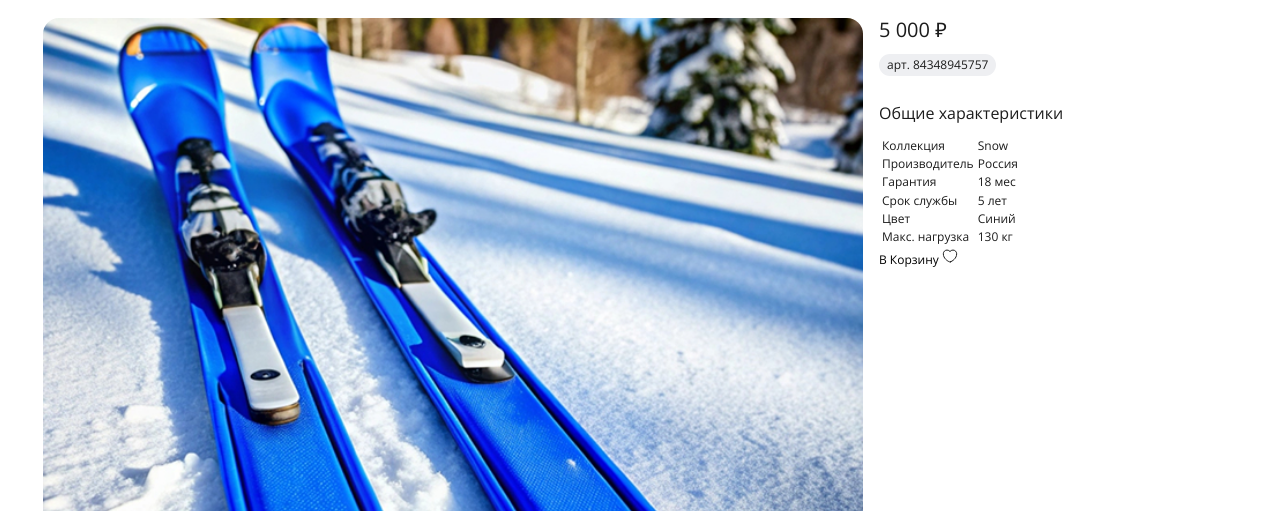
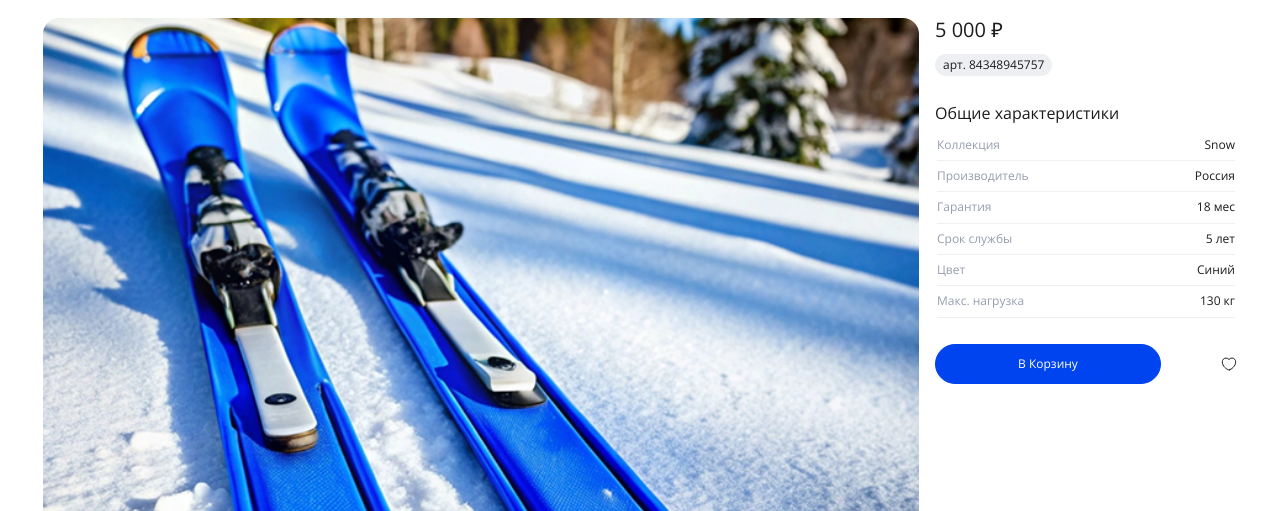
Before and after one commit to ruuuu/ski-people, a website built with Vite: page index.html in a window 1280 px wide. Shown: the part 289-800 px from the top of the page. Built offline with nearby package versions, Linux system fonts and the light colour scheme.

Commit message:
add info styles

```diff
--- a/index.html
+++ b/index.html
@@ -284,14 +284,16 @@
                 <td class="product__table-item">130 кг</td>
               </tr>
             </table>
-            <button class="product__button" type="button">В Корзину</button>
-            <button class="product__like-button">
+            <div class="info-buttons">
+              <button class="info-buttons__to-cart" type="button">В Корзину</button>
+              <button class="info-buttons__like">
                 <svg width="16" height="16" viewBox="0 0 16 16" fill="none" xmlns="http://www.w3.org/2000/svg">
                   <path
                     d="M8.41301 13.8733C8.18634 13.9533 7.81301 13.9533 7.58634 13.8733C5.65301 13.2133 1.33301 10.46 1.33301 5.79332C1.33301 3.73332 2.99301 2.06665 5.03967 2.06665C6.25301 2.06665 7.32634 2.65332 7.99967 3.55998C8.67301 2.65332 9.75301 2.06665 10.9597 2.06665C13.0063 2.06665 14.6663 3.73332 14.6663 5.79332C14.6663 10.46 10.3463 13.2133 8.41301 13.8733Z"
                     fill="white" stroke="#1C1C1C" stroke-linecap="round" stroke-linejoin="round" />
                 </svg>
               </button>
+            </div>
           </div>
         </div>
       </div>
--- a/src/styles/product.scss
+++ b/src/styles/product.scss
@@ -35,7 +35,14 @@
 
     }
 
-    &__slider {}
+    &__slider {
+
+
+        @media (min-width: 1024px) {
+            width: calc(100% - 318px);
+        }
+
+    }
 
     &__slider-image {
         // большая фотка
@@ -59,6 +66,10 @@
 
     &__info {
         color: #1c1c1c;
+
+        @media (min-width: 1024px) {
+            flex-grow: 1;
+        }
     }
 
     &__info-price {
@@ -80,22 +91,34 @@
     }
 
     &__info-title {
-        margin-bottom: 12px;
+        margin-bottom: 4px;
         font-weight: 400;
         font-size: 16px;
     }
 
     &__info-table {}
 
-    &__table {}
+    &__table {
+        width: 100%;
+        margin-bottom: 24px;
+    }
 
-    &__table-row {}
+    &__table-row {
+        display: flex;
+        justify-content: space-between;
+        border-bottom: 1px solid #EEEFF2;
+    }
 
-    &__table-item {}
+    &__table-item {
+        padding: 8px 0;
+        color: #969EAE;
 
-    &__button {}
+        &:last-child {
+            color: #1C1C1C;
+        }
+    }
 
-    &__like-button {}
+
 }
 
 
@@ -128,3 +151,23 @@
         object-fit: cover;
     }
 }
+
+
+.info-buttons {
+    display: flex;
+    justify-content: space-between;
+    align-items: center;
+    gap: 12px;
+
+    &__to-cart {
+        color: #FFFFFF;
+        background-color: #0044F0;
+        border: 1px solid #0044F0;
+        border-radius: 32px;
+        padding: 12px 24px;
+        max-width: 226px;
+        width: 100%;
+    }
+
+    &__like {}
+}
```
Lines whose indentation alone changed are shown as unchanged.
